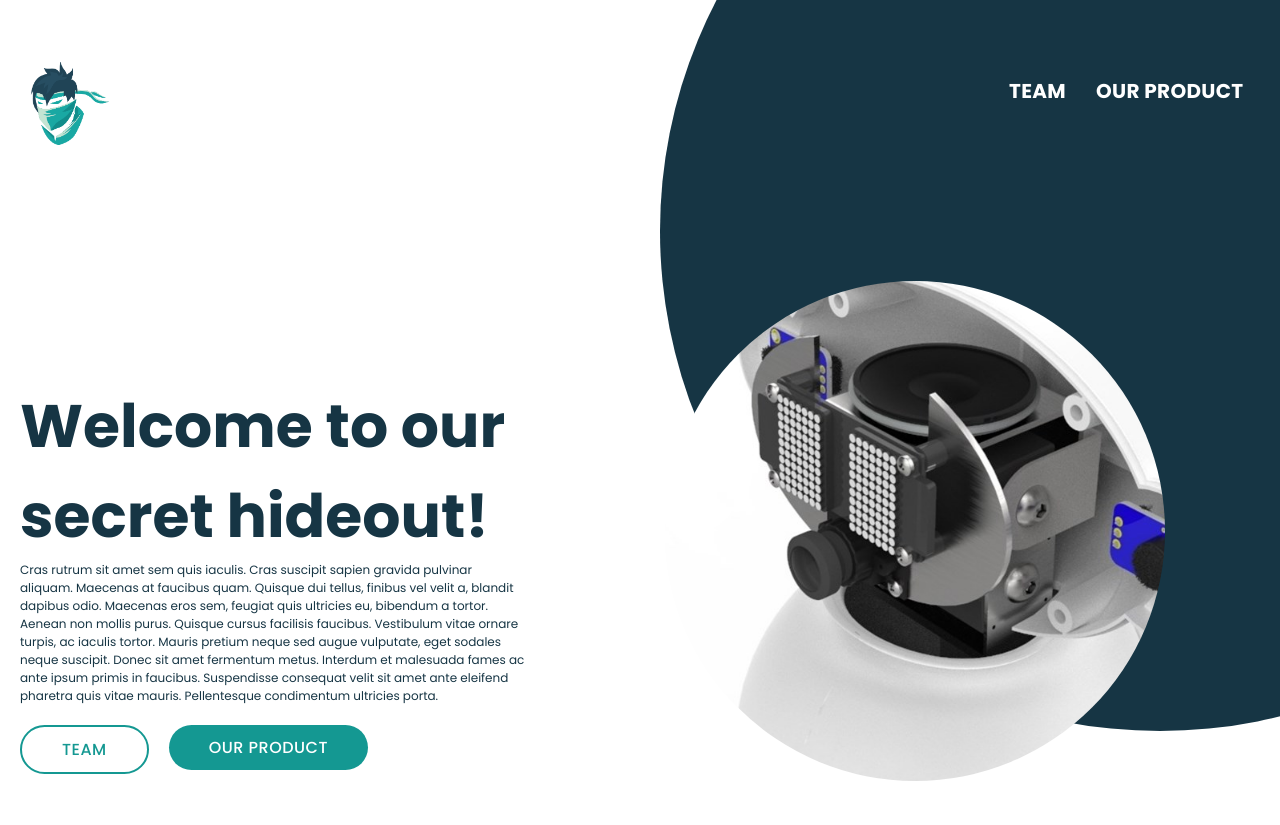
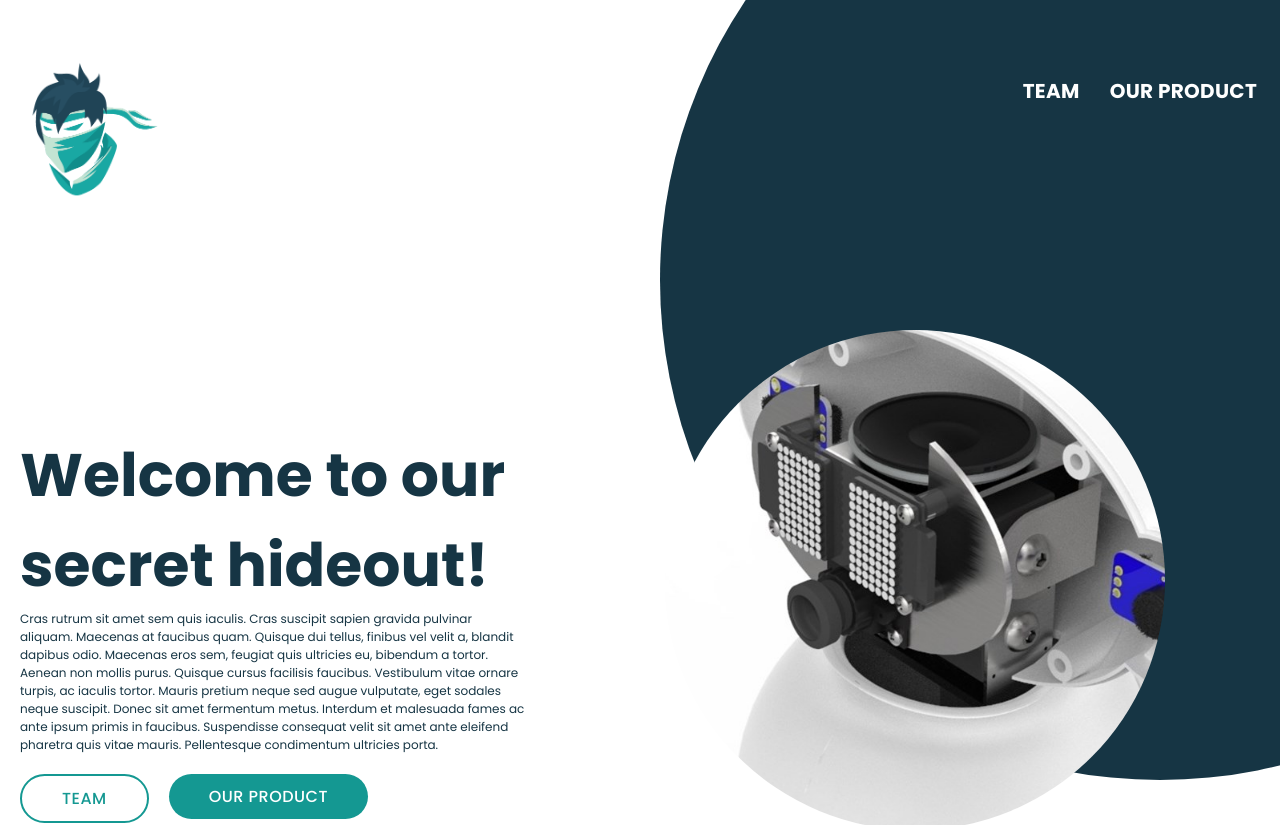
Before and after one commit to juliadavita/onepager-boki, an Angular app: page / in a window 1280 px wide. Shown: the top 825 px of the page. Built offline with nearby package versions, Linux system fonts and the light colour scheme.

Commit message:
Logo push

```diff
--- a/angular.json
+++ b/angular.json
@@ -120,6 +120,10 @@
               "devServerTarget": "onepager-boki:serve:production"
             }
           }
+        },
+        "deploy": {
+          "builder": "angular-cli-ghpages:deploy",
+          "options": {}
         }
       }
     }
--- a/src/app/components/navbar/navbar.component.html
+++ b/src/app/components/navbar/navbar.component.html
@@ -2,9 +2,7 @@
     <div class="grid">
         <div class="inner_grid">
             <div class="content_grid">
-                <div class="logo">
-                    <img src="../../../assets/logo.png" alt="Tech Ninjas Logo">
-                </div>
+                <div class="logo"></div>
                 <div class="menu_holder">
                     <ul>
                         <li (click)="toTeam()">TEAM</li>
--- a/src/app/components/navbar/navbar.component.scss
+++ b/src/app/components/navbar/navbar.component.scss
@@ -8,10 +8,11 @@ $white: #FFF;
 .grid{
 
     .logo{
-
-        img{
-            width:100px;
-        }
+        background-image: url(../../../assets/logo.png);
+        width:150px;
+        height: 150px;
+        background-position: center center;
+        background-size: cover;
     }
 
     .menu_holder{
```
Also changed, not shown: 1 other file (tests, documents, lock files or other folders).
